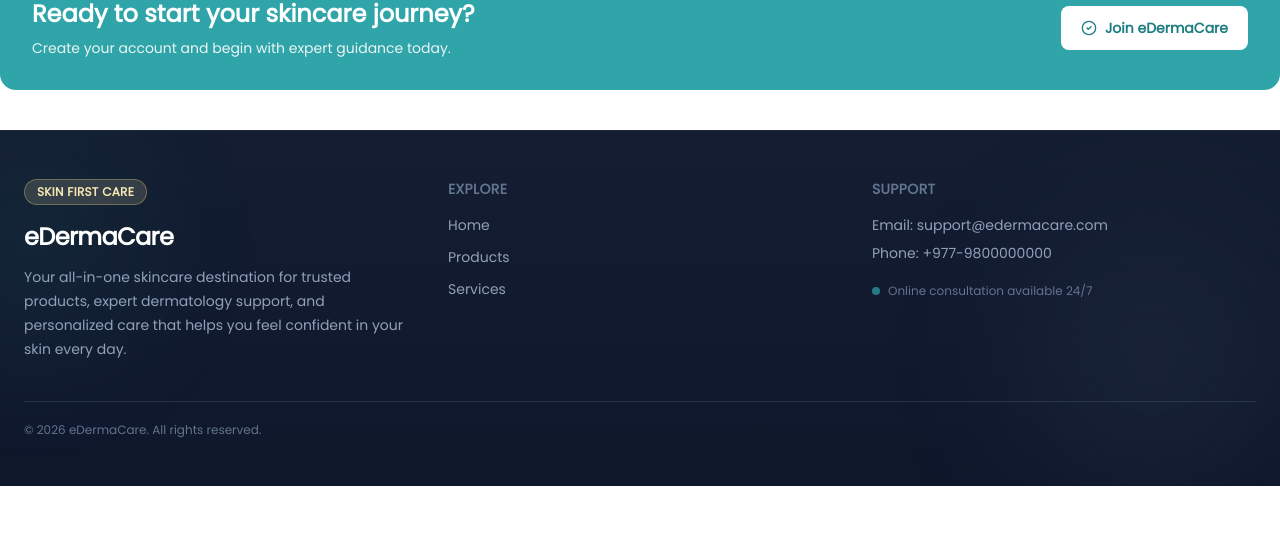
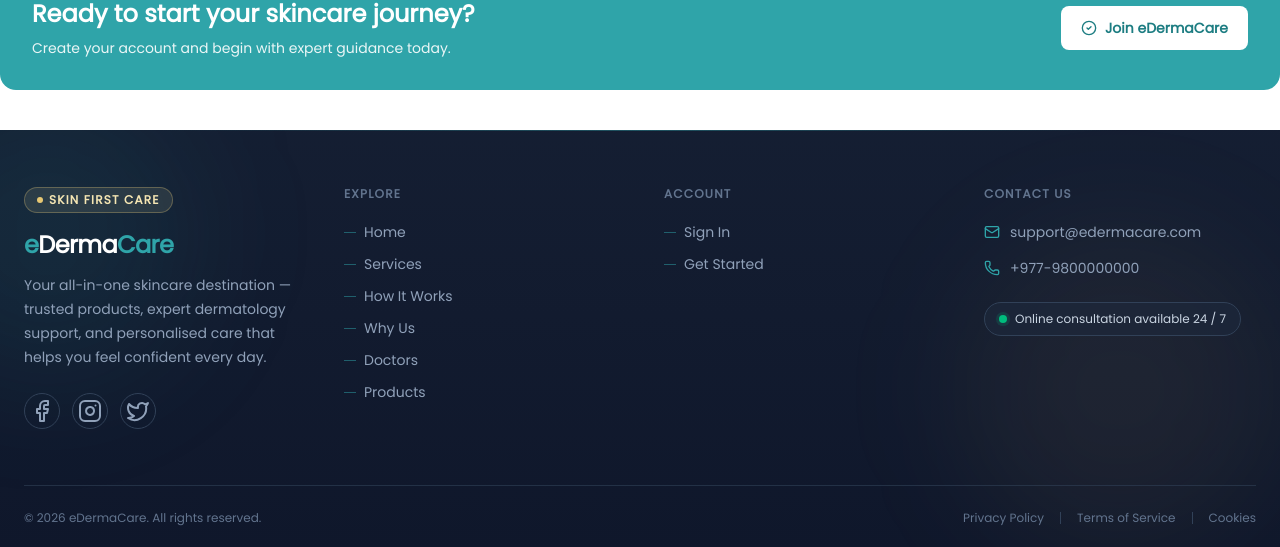
Before and after one commit to samipabMagar/final-year-project, a Next.js app in the folder client/: page / in a window 1280 px wide. Shown: the part 3470-4017 px from the top of the page. Before the commit the page ends 3956 px from the top, so only its background shows below. Built offline with nearby package versions, Linux system fonts and the light colour scheme; no server answers.

Commit message:
refactor AppFooter and AppNavbar components;

```diff
--- a/client/src/components/layout/AppFooter.jsx
+++ b/client/src/components/layout/AppFooter.jsx
@@ -2,63 +2,147 @@
 
 import Link from "next/link";
 import { usePathname } from "next/navigation";
-import { HOME_ROUTE, PRODUCT_ROUTE } from "@/constants/routes";
+import { Mail, Phone } from "lucide-react";
+import {
+  exploreLinks,
+  accountLinks,
+  socialLinks,
+} from "@/constants/footerData";
 
 const AppFooter = () => {
   const pathname = usePathname();
+
   const hideFooter =
     pathname.startsWith("/dashboard") ||
     pathname.startsWith("/doctor/dashboard") ||
     pathname.startsWith("/admin");
 
-  if (hideFooter) {
-    return null;
-  }
+  if (hideFooter) return null;
 
   return (
-    <footer className="relative overflow-hidden border-t border-slate-800 bg-slate-900 text-slate-300">
-      <div className="pointer-events-none absolute inset-0">
-        <div className="absolute inset-0 bg-linear-to-b from-slate-800/35 to-transparent" />
-        <div className="absolute -left-20 top-0 h-56 w-56 rounded-full bg-[#2FA4A9]/8 blur-3xl" />
-        <div className="absolute right-0 bottom-0 h-64 w-64 rounded-full bg-slate-700/25 blur-3xl" />
+    <footer className="relative overflow-hidden bg-slate-900 text-slate-300">
+      <div className="pointer-events-none absolute inset-0 -z-0">
+        <div className="absolute inset-0 bg-gradient-to-b from-slate-800/40 to-transparent" />
+        <div className="absolute -left-24 -top-10 h-72 w-72 rounded-full bg-[#2FA4A9]/10 blur-3xl" />
+        <div className="absolute right-0 bottom-0 h-80 w-80 rounded-full bg-[#E7C873]/6 blur-3xl" />
+        <div className="absolute left-1/2 top-0 h-px w-3/4 -translate-x-1/2 bg-gradient-to-r from-transparent via-[#2FA4A9]/40 to-transparent" />
       </div>
 
-      <div className="relative mx-auto w-full max-w-7xl px-6 py-12">
-        <div className="grid grid-cols-1 gap-10 sm:grid-cols-2 lg:grid-cols-3">
-          <div>
-            <p className="inline-flex items-center rounded-full border border-[#E7C873]/35 bg-[#F5E6B3]/15 px-3 py-1 text-xs font-semibold uppercase tracking-wide text-[#F5E6B3]">
+      <div className="relative z-10 mx-auto w-full max-w-7xl px-6">
+        <div className="grid grid-cols-1 gap-12 border-b border-slate-700/60 py-14 sm:grid-cols-2 lg:grid-cols-4">
+          <div className="lg:col-span-1">
+            <span className="inline-flex items-center gap-1.5 rounded-full border border-[#E7C873]/30 bg-[#F5E6B3]/10 px-3 py-1 text-xs font-semibold uppercase tracking-widest text-[#F5E6B3]">
+              <span className="h-1.5 w-1.5 rounded-full bg-[#E7C873]" />
               Skin First Care
+            </span>
+
+            <p className="mt-4 text-2xl font-extrabold tracking-tight">
+              <span className="text-[#2FA4A9]">e</span>
+              <span className="text-white">Derma</span>
+              <span className="text-[#2FA4A9]">Care</span>
             </p>
-            <p className="mt-4 text-2xl font-bold tracking-tight text-white">eDermaCare</p>
-            <p className="mt-3 max-w-sm text-sm leading-6 text-slate-400">
-              Your all-in-one skincare destination for trusted products, expert dermatology support, and personalized care that helps you feel confident in your skin every day.
+
+            <p className="mt-3 max-w-xs text-sm leading-6 text-slate-400">
+              Your all-in-one skincare destination — trusted products, expert
+              dermatology support, and personalised care that helps you feel
+              confident every day.
             </p>
-          </div>
 
-          <div>
-            <p className="text-sm font-semibold uppercase tracking-wide text-slate-500">Explore</p>
-            <div className="mt-4 flex flex-col gap-3 text-sm text-slate-400">
-              <Link href={HOME_ROUTE} className="w-fit transition hover:text-slate-200">Home</Link>
-              <Link href={PRODUCT_ROUTE} className="w-fit transition hover:text-slate-200">Products</Link>
-              <Link href={`${HOME_ROUTE}#services`} className="w-fit transition hover:text-slate-200">Services</Link>
+            <div className="mt-6 flex items-center gap-3">
+              {socialLinks.map(({ href, label, Icon }) => (
+                <a
+                  key={label}
+                  href={href}
+                  aria-label={label}
+                  className="flex h-9 w-9 items-center justify-center rounded-full border border-slate-700 text-slate-400 transition-all duration-200 hover:border-[#2FA4A9] hover:bg-[#2FA4A9]/15 hover:text-[#2FA4A9]"
+                >
+                  <Icon />
+                </a>
+              ))}
             </div>
           </div>
 
           <div>
-            <p className="text-sm font-semibold uppercase tracking-wide text-slate-500">Support</p>
-            <div className="mt-4 space-y-2 text-sm text-slate-400">
-              <p>Email: support@edermacare.com</p>
-              <p>Phone: +977-9800000000</p>
-            </div>
-            <div className="mt-5 flex items-center gap-2 text-xs text-slate-500">
-              <span className="inline-flex h-2 w-2 rounded-full bg-[#2FA4A9]/70" />
-              Online consultation available 24/7
+            <p className="text-xs font-bold uppercase tracking-widest text-slate-500">
+              Explore
+            </p>
+            <ul className="mt-5 space-y-3">
+              {exploreLinks.map(({ href, label }) => (
+                <li key={label}>
+                  <Link
+                    href={href}
+                    className="group flex items-center gap-2 text-sm text-slate-400 transition-colors duration-150 hover:text-white"
+                  >
+                    <span className="block h-px w-3 bg-[#2FA4A9]/50 transition-all duration-200 group-hover:w-5 group-hover:bg-[#2FA4A9]" />
+                    {label}
+                  </Link>
+                </li>
+              ))}
+            </ul>
+          </div>
+
+          <div>
+            <p className="text-xs font-bold uppercase tracking-widest text-slate-500">
+              Account
+            </p>
+            <ul className="mt-5 space-y-3">
+              {accountLinks.map(({ href, label }) => (
+                <li key={label}>
+                  <Link
+                    href={href}
+                    className="group flex items-center gap-2 text-sm text-slate-400 transition-colors duration-150 hover:text-white"
+                  >
+                    <span className="block h-px w-3 bg-[#2FA4A9]/50 transition-all duration-200 group-hover:w-5 group-hover:bg-[#2FA4A9]" />
+                    {label}
+                  </Link>
+                </li>
+              ))}
+            </ul>
+          </div>
+
+          <div>
+            <p className="text-xs font-bold uppercase tracking-widest text-slate-500">
+              Contact Us
+            </p>
+
+            <ul className="mt-5 space-y-4 text-sm text-slate-400">
+              <li className="flex items-start gap-2.5">
+                <Mail className="mt-0.5 h-4 w-4 shrink-0 text-[#2FA4A9]" />
+                <span>support@edermacare.com</span>
+              </li>
+
+              <li className="flex items-start gap-2.5">
+                <Phone className="mt-0.5 h-4 w-4 shrink-0 text-[#2FA4A9]" />
+                <span>+977-9800000000</span>
+              </li>
+            </ul>
+
+            <div className="mt-6 inline-flex items-center gap-2 rounded-full border border-slate-700 bg-slate-800/60 px-3.5 py-2 text-xs text-slate-300">
+              <span className="relative flex h-2 w-2">
+                <span className="absolute inline-flex h-full w-full animate-ping rounded-full bg-emerald-400 opacity-60" />
+                <span className="relative inline-flex h-2 w-2 rounded-full bg-emerald-500" />
+              </span>
+              Online consultation available 24 / 7
             </div>
           </div>
         </div>
 
-        <div className="mt-10 border-t border-slate-700/70 pt-5 text-xs text-slate-500">
+        <div className="flex flex-col items-center justify-between gap-3 py-6 text-xs text-slate-500 sm:flex-row">
           <p>© {new Date().getFullYear()} eDermaCare. All rights reserved.</p>
+
+          <div className="flex items-center gap-4">
+            <a href="#" className="transition hover:text-slate-300">
+              Privacy Policy
+            </a>
+            <span className="h-3 w-px bg-slate-700" />
+            <a href="#" className="transition hover:text-slate-300">
+              Terms of Service
+            </a>
+            <span className="h-3 w-px bg-slate-700" />
+            <a href="#" className="transition hover:text-slate-300">
+              Cookies
+            </a>
+          </div>
         </div>
       </div>
     </footer>
--- a/client/src/components/layout/AppNavbar.jsx
+++ b/client/src/components/layout/AppNavbar.jsx
@@ -7,21 +7,12 @@ import { Menu, ShoppingCart, X } from "lucide-react";
 import { authService } from "@/services/authService";
 import ProfileMenuModal from "@/components/layout/ProfileMenuModal";
 import {
-  DOCTORS_ROUTE,
   HOME_ROUTE,
   LOGIN_ROUTE,
   PRODUCT_ROUTE,
   REGISTER_ROUTE,
 } from "@/constants/routes";
-
-const navLinks = [
-  { href: HOME_ROUTE, label: "Home" },
-  { href: `${HOME_ROUTE}#services`, label: "Services" },
-  { href: `${HOME_ROUTE}#how-it-works`, label: "How It Works" },
-  { href: `${HOME_ROUTE}#why-us`, label: "Why Us" },
-  { href: DOCTORS_ROUTE, label: "Doctors" },
-  { href: PRODUCT_ROUTE, label: "Products" },
-];
+import { navLinks } from "@/constants/navData";
 
 const resolveProfileImageUrl = (profileImagePath) => {
   if (!profileImagePath) return null;
--- /dev/null
+++ b/client/src/constants/footerData.js
@@ -0,0 +1,16 @@
+import { Facebook, Instagram, Twitter } from "lucide-react";
+import { LOGIN_ROUTE, REGISTER_ROUTE } from "@/constants/routes";
+import { navLinks } from "@/constants/navData";
+
+export { navLinks as exploreLinks };
+
+export const accountLinks = [
+  { href: LOGIN_ROUTE, label: "Sign In" },
+  { href: REGISTER_ROUTE, label: "Get Started" },
+];
+
+export const socialLinks = [
+  { href: "#", label: "Facebook", Icon: Facebook },
+  { href: "#", label: "Instagram", Icon: Instagram },
+  { href: "#", label: "Twitter / X", Icon: Twitter },
+];
--- /dev/null
+++ b/client/src/constants/navData.js
@@ -0,0 +1,14 @@
+import {
+  HOME_ROUTE,
+  PRODUCT_ROUTE,
+  DOCTORS_ROUTE,
+} from "@/constants/routes";
+
+export const navLinks = [
+  { href: HOME_ROUTE, label: "Home" },
+  { href: `${HOME_ROUTE}#services`, label: "Services" },
+  { href: `${HOME_ROUTE}#how-it-works`, label: "How It Works" },
+  { href: `${HOME_ROUTE}#why-us`, label: "Why Us" },
+  { href: DOCTORS_ROUTE, label: "Doctors" },
+  { href: PRODUCT_ROUTE, label: "Products" },
+];
```
